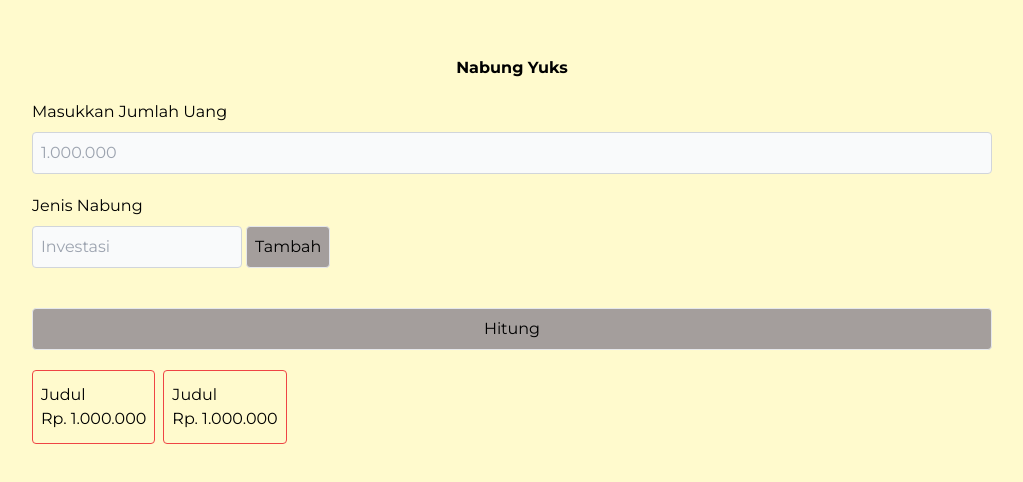
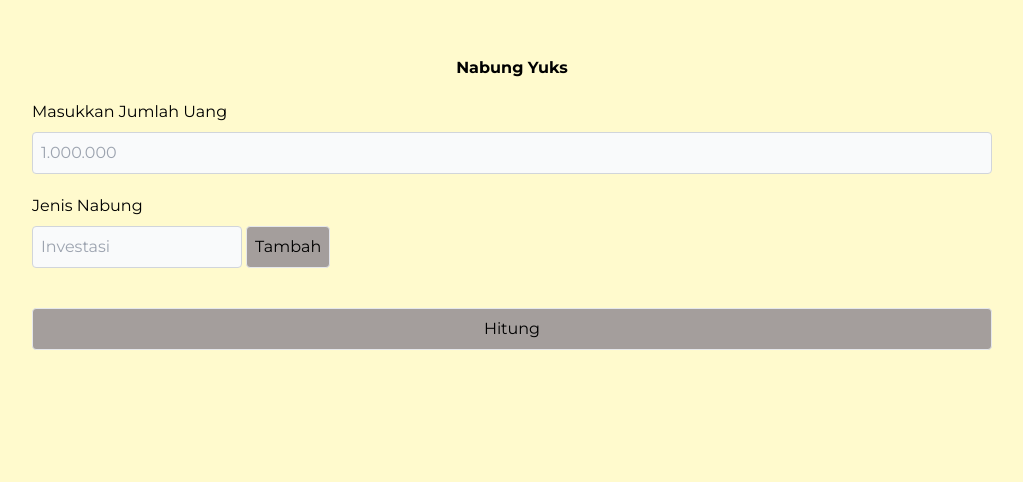
Before and after one commit to dazmy/finblance, an Angular app: page / in a window 1280 px wide. Shown: the top 482 px of the page, without its empty margins (128-1151 px from the left). Built offline with nearby package versions, Linux system fonts and the light colour scheme.

Commit message:
add boolean for display card

```diff
--- a/src/app/app.component.html
+++ b/src/app/app.component.html
@@ -12,6 +12,7 @@
       placeholder="1.000.000"
       appDecimal
       [formControl]="money"
+      (input)="isCalculate = false"
       required />
   </div>
   <!-- <hr class="border border-cyan-100 rounded"> -->
@@ -55,8 +56,11 @@
     [disabled]="!money.value || !listTypeSaving.length">
     Hitung
   </button>
-  <div class="listcard flex flex-row gap-2 flex-wrap">
-    <app-card></app-card>
-    <app-card></app-card>
-  </div>
+  @if (isCalculate) {
+    <div class="listcard flex flex-row gap-2 flex-wrap">
+      @for (type of listTypeSaving.value; track $index) {
+        <app-card></app-card>
+      }
+    </div>
+  }
 </div>
--- a/src/app/app.component.ts
+++ b/src/app/app.component.ts
@@ -21,12 +21,14 @@ export class AppComponent {
   money = new FormControl('');
   typeSaving = new FormControl('');
   listTypeSaving = new FormArray<FormControl<PercentSaving | null>>([]);
+  isCalculate = false;
 
   addTypeSaving() {
     if (!this.typeSaving.value || !this.money.value) {
       return;
     }
 
+    this.isCalculate = false;
     const data: PercentSaving = {
       name: this.typeSaving.value,
       percent: 0,
@@ -46,6 +48,7 @@ export class AppComponent {
   }
 
   deleteTypeSaving(index: number) {
+    this.isCalculate = false;
     this.listTypeSaving.removeAt(index);
   }
 
@@ -56,5 +59,6 @@ export class AppComponent {
         data.savings = data.percent / 100 * parseInt(noComma);
       };
     });
+    this.isCalculate = true;
   }
 }
```
